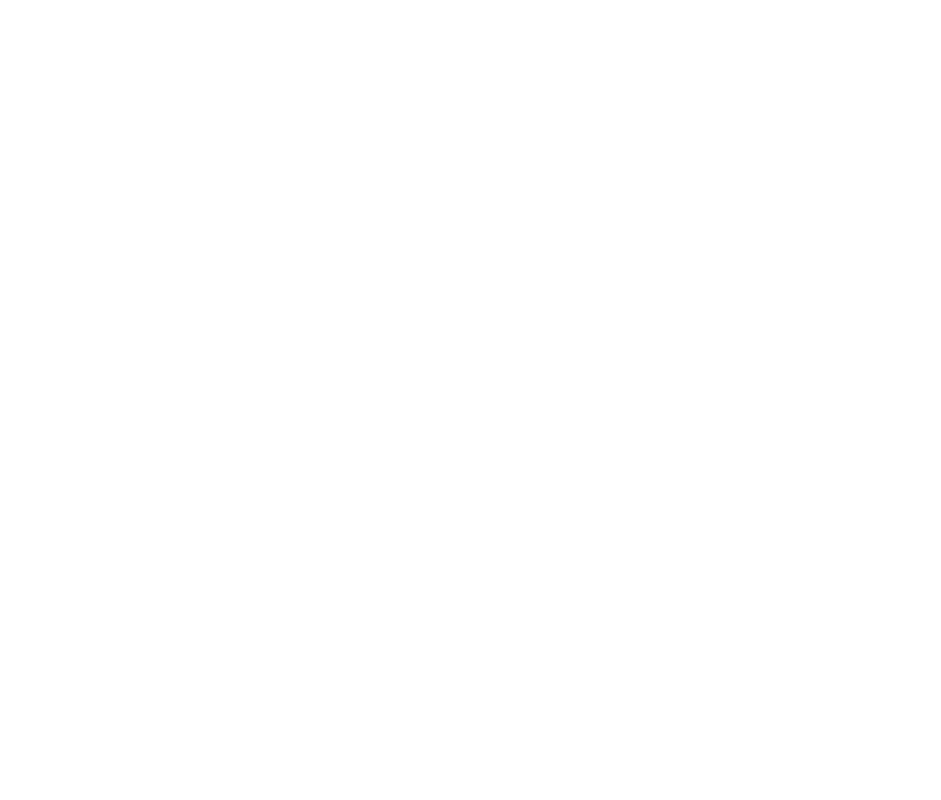
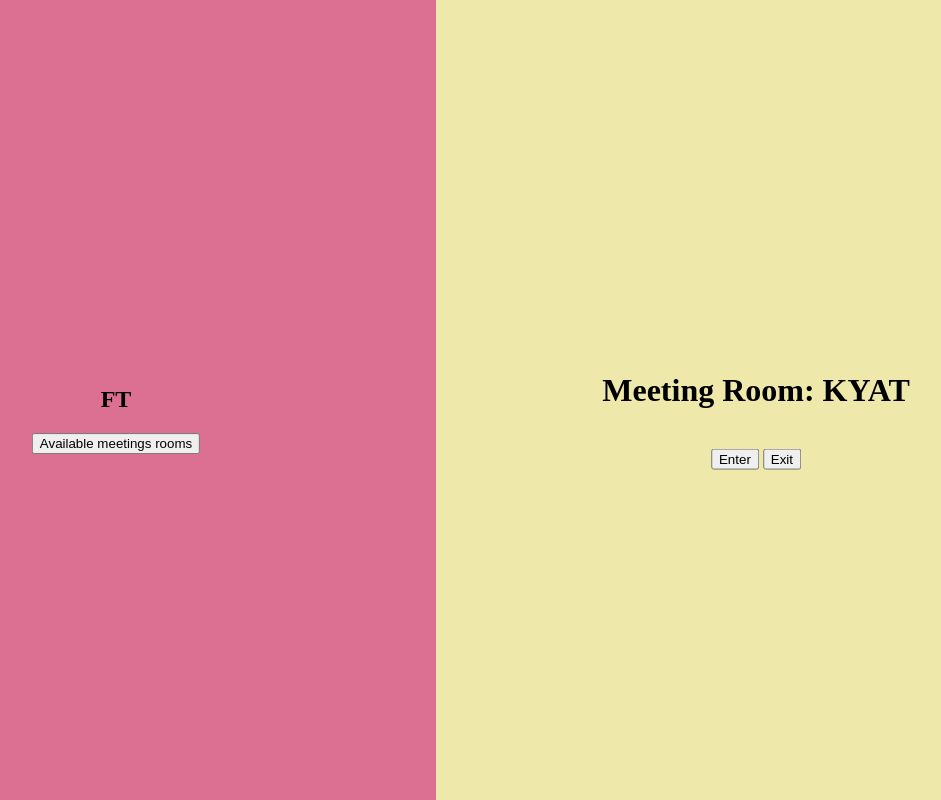
Before and after one commit to JALWilliams/OfficeChallenge, a plain HTML site: page index.html in a window 1280 px wide. Shown: the whole page, without its empty margins (204-1145 px from the left). Drawn offline with Linux system fonts and the light colour scheme.

Commit message:
Created interface for meeting room/office

```diff
--- a/index.html
+++ b/index.html
@@ -10,13 +10,35 @@
     <title></title>
     <meta name="description" content="">
     <meta name="viewport" content="width=device-width, initial-scale=1">
-    <link rel="stylesheet" href="">
+    <link rel="stylesheet" href="style.css">
   </head>
   <body>
-    <!--[if lt IE 7]>
-      <p class="browsehappy">You are using an <strong>outdated</strong> browser. Please <a href="#">upgrade your browser</a> to improve your experience.</p>
-    <![endif]-->
 
+    <!-- <h1 id="meeting-room"> Meeting Room: KYAT </h1>
+    <h3 id='availabiltiy'></h3>
+    <br>
+    <button id ='enter'>Enter</button>
+    <button id ='exit'>Exit</button> -->
+
+    <div class="split left">
+      <div class="centered">
+        <h2>FT</h2>
+        <h3 id= 'meeting-rooms-array'></h3>
+        <button id = 'available-meeting-rooms-button'>Available meetings rooms</button>
+      </div>
+    </div>
+
+    <div class="split right">
+      <div class="centered">
+        <h1 id="meeting-room"> Meeting Room: KYAT </h1>
+        <h3 id='availabiltiy'></h3>
+        <br>
+        <button id ='enter'>Enter</button>
+        <button id ='exit'>Exit</button>
+      </div>
+    </div>
+
+    <script src="interface.js" async defer></script>
     <script src="src/meetingRoom.js" async defer></script>
     <script src="src/office.js" async defer></script>
   </body>
--- /dev/null
+++ b/interface.js
@@ -0,0 +1,27 @@
+// FLOW: user input -> event listener -> update model -> update view to reflect change in model
+// Unlike with spec we don't have a before block as such
+
+  // const ft = new office();
+  // const kyat = new meetingRoom();
+
+
+  document.querySelector('#enter').addEventListener('click', ()=>{
+    kyat = new meetingRoom();
+    kyat.enter();
+    document.querySelector('#availabiltiy').innerText = 'Available: '+ kyat.availabilityStatus;
+  });
+
+  document.querySelector('#exit').addEventListener('click', ()=>{
+    kyat = new meetingRoom();
+    kyat.exit();
+    document.querySelector('#availabiltiy').innerText = 'Available: '+ kyat.availabilityStatus;
+  });
+
+  document.querySelector('#available-meeting-rooms-button').addEventListener('click', ()=>{
+    kyat = new meetingRoom();
+    ft = new office();
+    ft.addMeetingRoom(kyat);
+    ft.viewAvailableMeetingRooms();
+
+    document.querySelector('#meeting-rooms-array').innerText = ft.viewMeetingRooms();
+  });
--- /dev/null
+++ b/style.css
@@ -0,0 +1,30 @@
+.split {
+  height: 100%;
+  width: 50%;
+  position: fixed;
+  z-index: 1;
+  top: 0;
+  overflow-x: hidden;
+  padding-top: 20px;
+}
+
+/* Control the left side */
+.left {
+  left: 0;
+  background-color: palevioletred;
+}
+
+/* Control the right side */
+.right {
+  right: 0;
+  background-color: palegoldenrod;
+}
+
+/* If you want the content centered horizontally and vertically */
+.centered {
+  position: absolute;
+  top: 50%;
+  left: 50%;
+  transform: translate(-50%, -50%);
+  text-align: center;
+}
```
Also changed, not shown: spec/officeSpec.js (+0 -1 lines).
